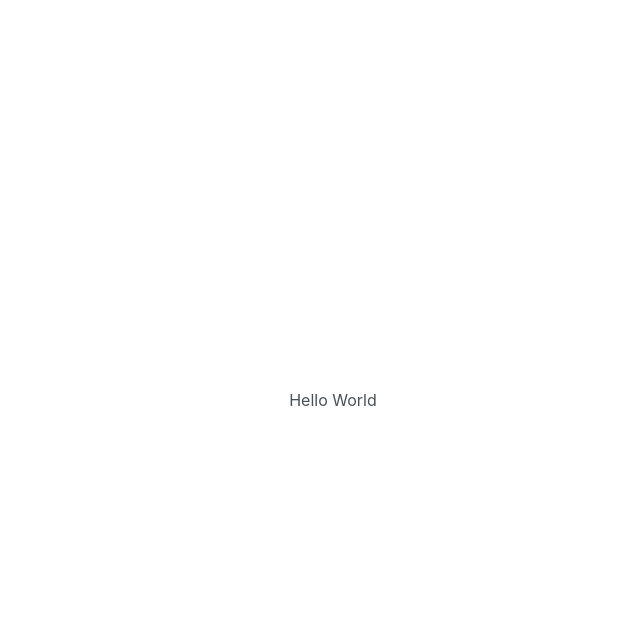
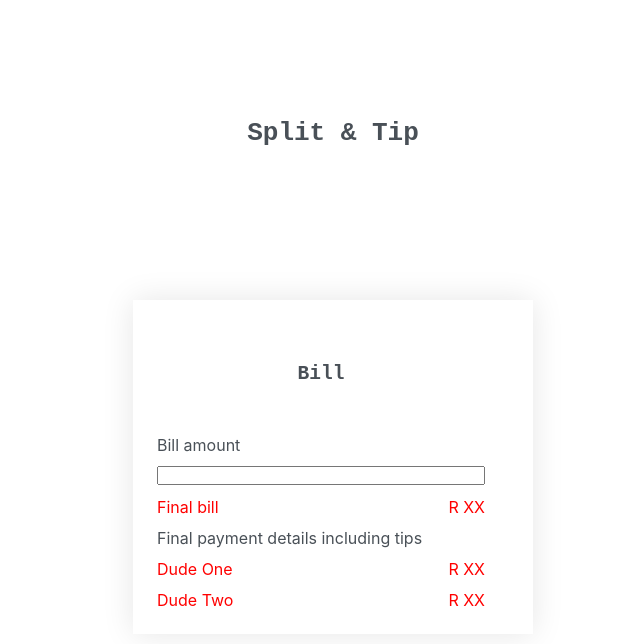
Before and after one commit to Natia-bit/split-n-tip, a React (Create React App) app: page / in a window 1280 px wide. Shown: the top 644 px of the page, without its empty margins (307-947 px from the left). Built offline with nearby package versions, Linux system fonts and the light colour scheme.

Commit message:
basic bill layout

```diff
--- a/src/App.js
+++ b/src/App.js
@@ -1,5 +1,41 @@
-function App() {
-  return <div className="App">Hello World</div>;
+export default function App() {
+  return (
+    <div className="App">
+      <MainTitle>Split & Tip</MainTitle>
+      <Bill></Bill>
+    </div>
+  );
 }
 
-export default App;
+function MainTitle({ children }) {
+  return <h1>{children}</h1>;
+}
+
+function Title({ children }) {
+  return <h2>{children}</h2>;
+}
+
+function Bill() {
+  return (
+    <div className="bill">
+      <Title>Bill</Title>
+      <label>Bill amount</label>
+      <input type="text"></input>
+
+      <p className="person-bill-output">
+        Final bill <span>R XX</span>{" "}
+      </p>
+      <p>Final payment details including tips </p>
+      <PersonBillOutputText name="Dude One"></PersonBillOutputText>
+      <PersonBillOutputText name="Dude Two"></PersonBillOutputText>
+    </div>
+  );
+}
+
+function PersonBillOutputText({ name }) {
+  return (
+    <div className="person-bill-output">
+      {name} <span>R XX</span>
+    </div>
+  );
+}
--- a/src/index.css
+++ b/src/index.css
@@ -16,3 +16,34 @@ body {
   align-items: center;
   justify-content: center;
 }
+
+h1,
+h2 {
+  text-align: center;
+  font-family: monospace;
+  padding: 2em;
+}
+
+.bill {
+  width: 400px;
+  margin: 100px auto;
+  display: flex;
+  flex-direction: column;
+  gap: 0.7em;
+
+  box-shadow: 0 0 30px rgba(0, 0, 0, 0.1);
+  padding: 20px 24px;
+  padding-right: 48px;
+  border-top: 4px solid #fff;
+  border-bottom: 4px solid #fff;
+  /* grid-template-columns: auto 2fr auto; */
+  align-items: left;
+}
+
+.person-bill-output {
+  color: red;
+  display: flex;
+  flex-direction: row;
+  align-items: center;
+  justify-content: space-between;
+}
```
